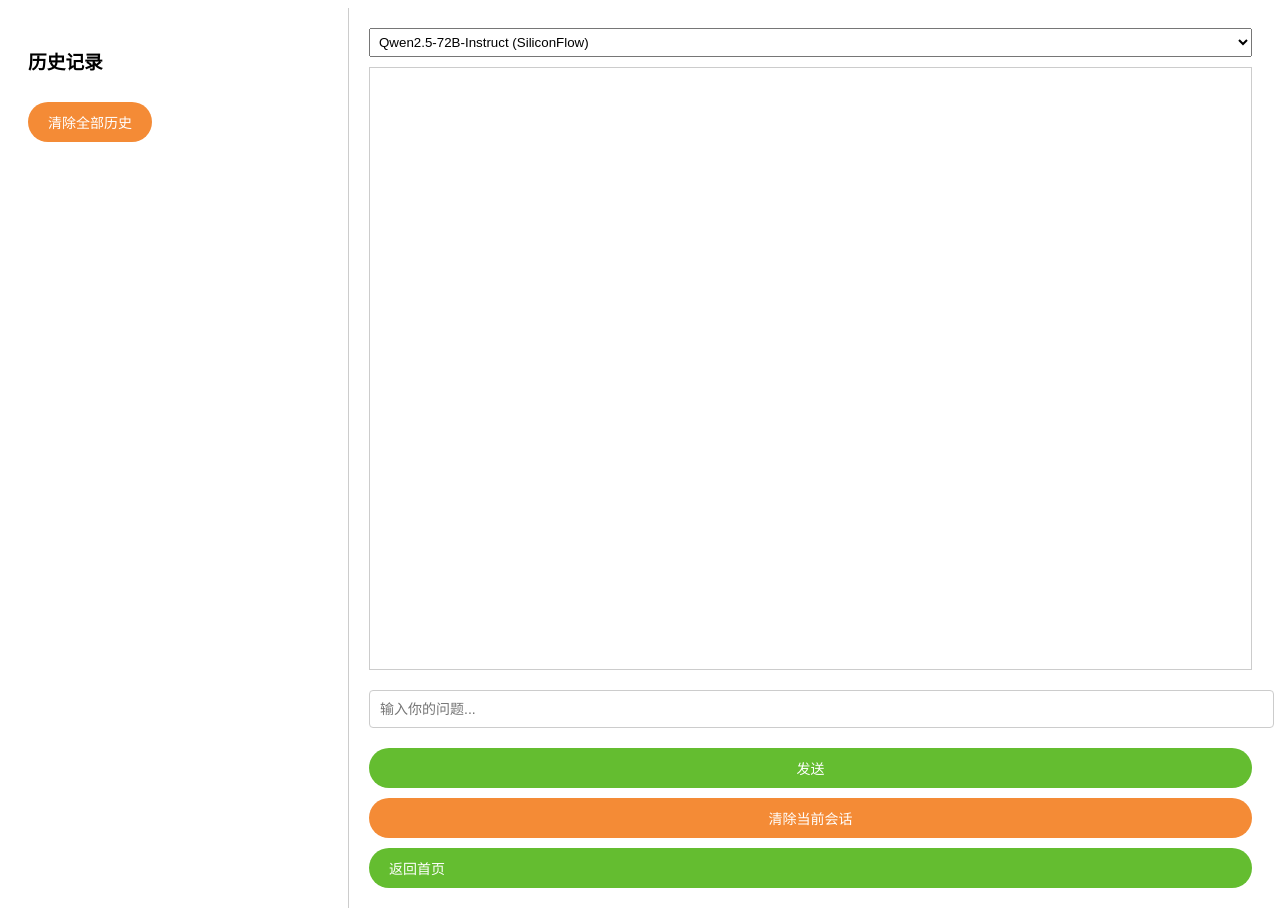
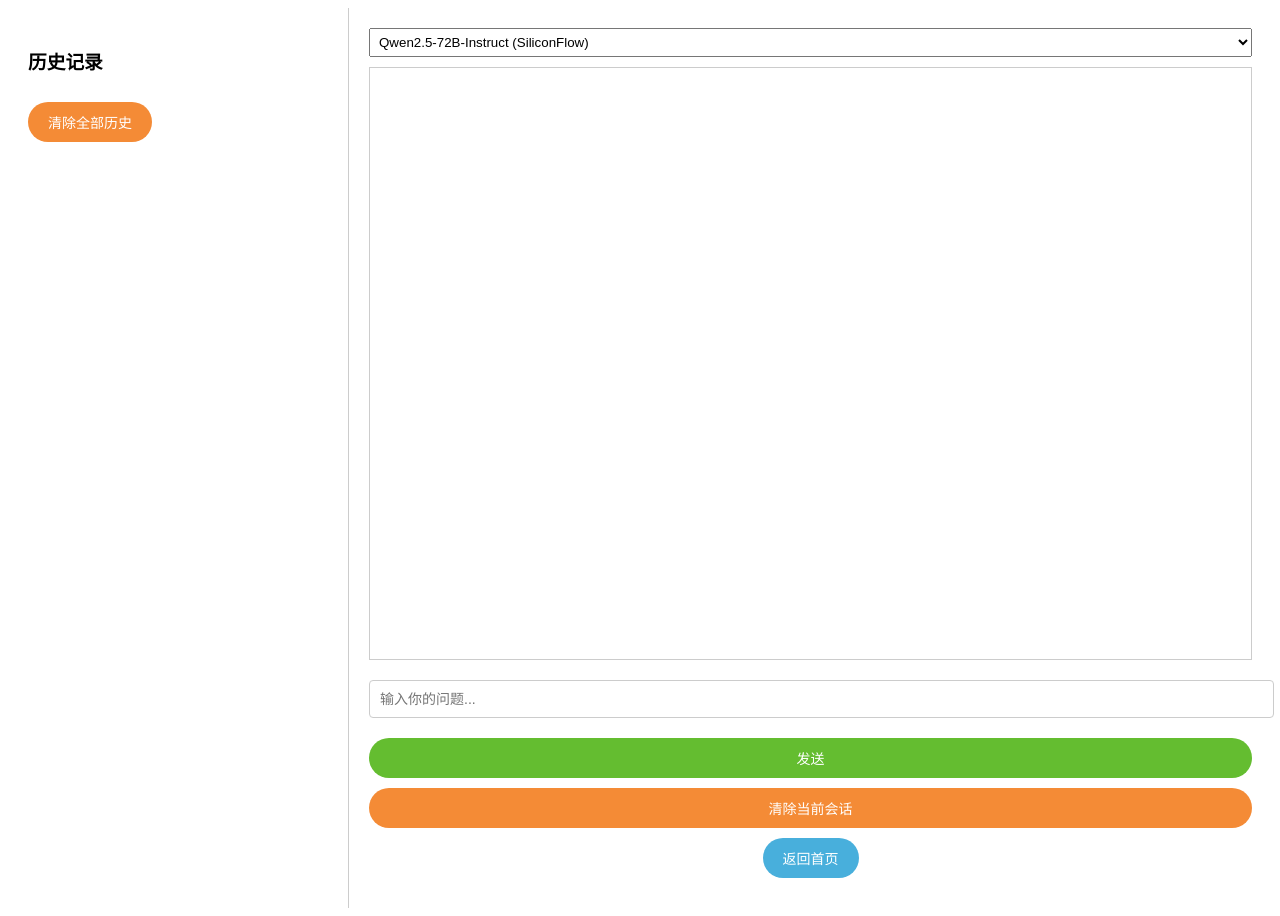
Before and after one commit to CrescentVelvet/crescentvelvet.github.io, a Jekyll site: the page built from _pages/chat.html, in a window 1280 px wide. Built offline with Jekyll 4.4.1, drawn with Linux system fonts in a browser that asks for light colours.

Commit message:
返回是<a>标签用于跳转页面，发送是<button>标签用于触发动作

```diff
--- a/_pages/chat.html
+++ b/_pages/chat.html
@@ -342,7 +342,8 @@ document.addEventListener('DOMContentLoaded', function() {
   /* 统一按钮样式 */
   #send-button,
   #clear-history,
-  #clear-all-history {
+  #clear-all-history,
+  .back-button { /* 将 .back-button 加入统一选择器 */
     margin-top: 10px;
     padding: 10px 20px; /* 统一内边距 */
     border: none; /* 去除边框 */
@@ -352,7 +353,8 @@ document.addEventListener('DOMContentLoaded', function() {
     transition: opacity 0.3s; /* 添加透明度过渡效果 */
   }
 
-  #send-button {
+  #send-button,
+  .back-button { /* 将 .back-button 的背景色与发送按钮统一 */
     background-color:rgb(100, 189, 48); /* 绿色背景 */
     color: white; /* 白色文字 */
   }
@@ -366,8 +368,17 @@ document.addEventListener('DOMContentLoaded', function() {
   /* 按钮悬停效果 */
   #send-button:hover,
   #clear-history:hover,
-  #clear-all-history:hover {
+  #clear-all-history:hover,
+  .back-button:hover { /* 将 .back-button 加入悬停效果选择器 */
     opacity: 0.8; /* 悬停时透明度降低 */
+  }
+
+  /* 针对 .back-button 的特殊布局 */
+  .back-button {
+    display: block; /* 确保是块级元素 */
+    margin: 10px auto; /* 居中 */
+    text-align: center; /* 确保文本居中 */
+    text-decoration: none; /* 移除下划线 */
   }
 
   .history-item {
@@ -384,14 +395,14 @@ document.addEventListener('DOMContentLoaded', function() {
 
   /* 返回按钮样式 */
   .back-button {
-    display: inline-block;
+    display: block;
     color: white;
-    background-color: rgb(100, 189, 48);  /* 修改为与发送按钮相同的绿色 */
+    background-color: rgb(72, 175, 220);  /* 修改为与发送按钮相同的绿色 */
     text-decoration: none;
     padding: 10px 20px;  /* 统一内边距 */
     border-radius: 20px;  /* 统一圆角 */
     transition: opacity 0.3s;  /* 统一过渡效果 */
-    margin-top: 10px;  /* 统一上边距 */
+    margin: 10px auto;  /* 统一上边距并居中 */
     border: none;
     font-size: 14px;  /* 统一字体大小 */
     cursor: pointer;
```
